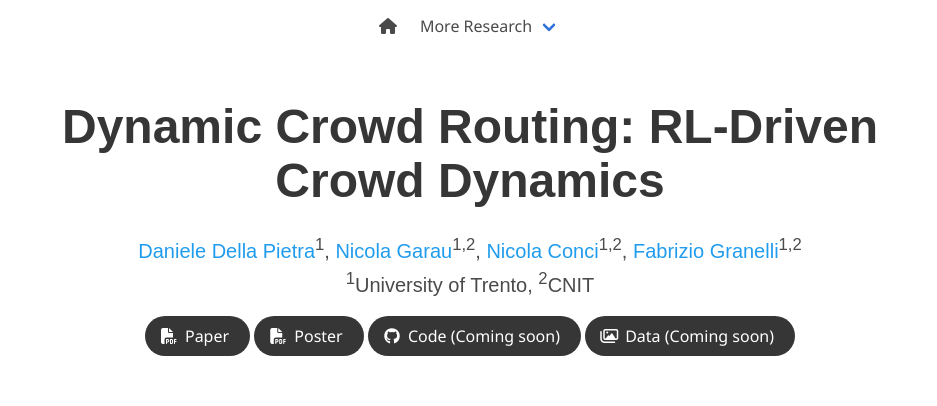
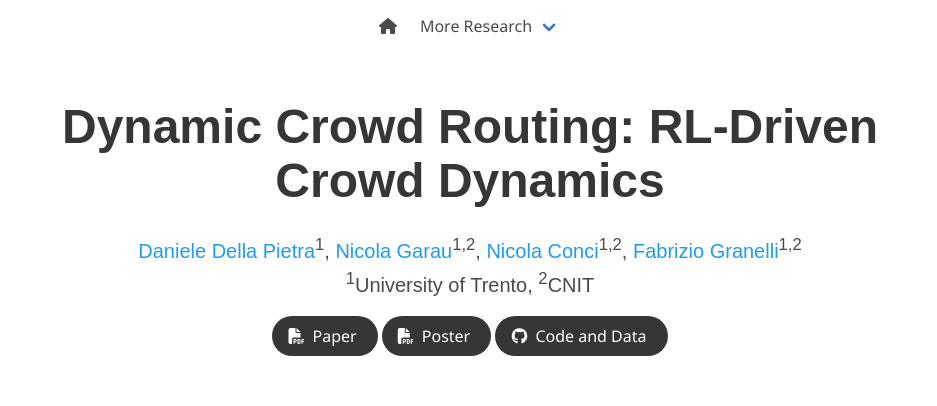
Before and after one commit to mmlab-cv/DynamicCrowdRouting, a plain HTML site: page index.html in a window 1280 px wide. Shown: the top 406 px of the page, without its empty margins (170-1107 px from the left). Drawn offline with nearby package versions, Linux system fonts and the light colour scheme; some icons are missing; a web font is replaced by a local one.

Commit message:
Add code

```diff
--- a/index.html
+++ b/index.html
@@ -122,23 +122,14 @@
               </span>
               <!-- Code Link. -->
               <span class="link-block">
-                <a href="https://github.com/"
+                <a href="https://dev.azure.com/danieledellapietra/DynamicCrowdRouting"
                    class="external-link button is-normal is-rounded is-dark">
                   <span class="icon">
                       <i class="fab fa-github"></i>
                   </span>
-                  <span>Code (Coming soon)</span>
+                  <span>Code and Data</span>
                   </a>
               </span>
-              <!-- Dataset Link. -->
-              <span class="link-block">
-                <a href="https://github.com/"
-                   class="external-link button is-normal is-rounded is-dark">
-                  <span class="icon">
-                      <i class="far fa-images"></i>
-                  </span>
-                  <span>Data (Coming soon)</span>
-                  </a>
             </div>
 
           </div>
```
